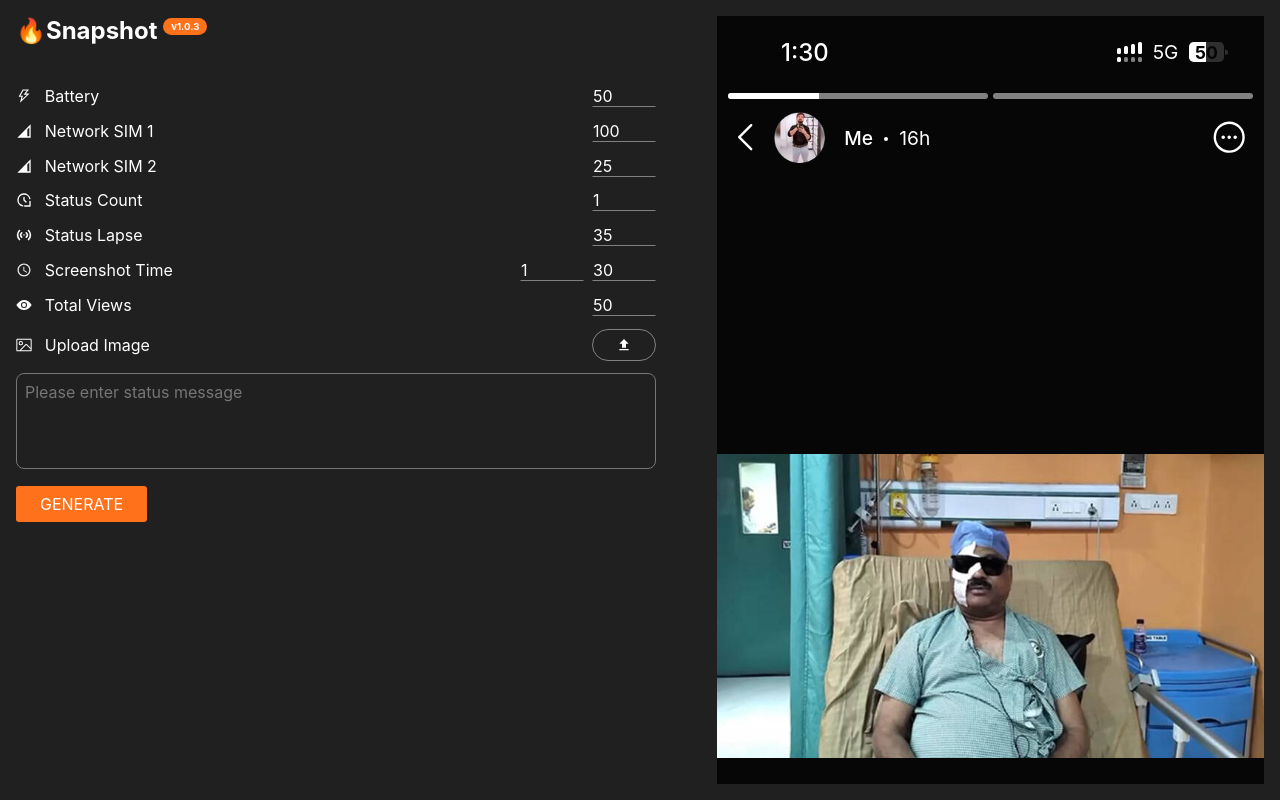
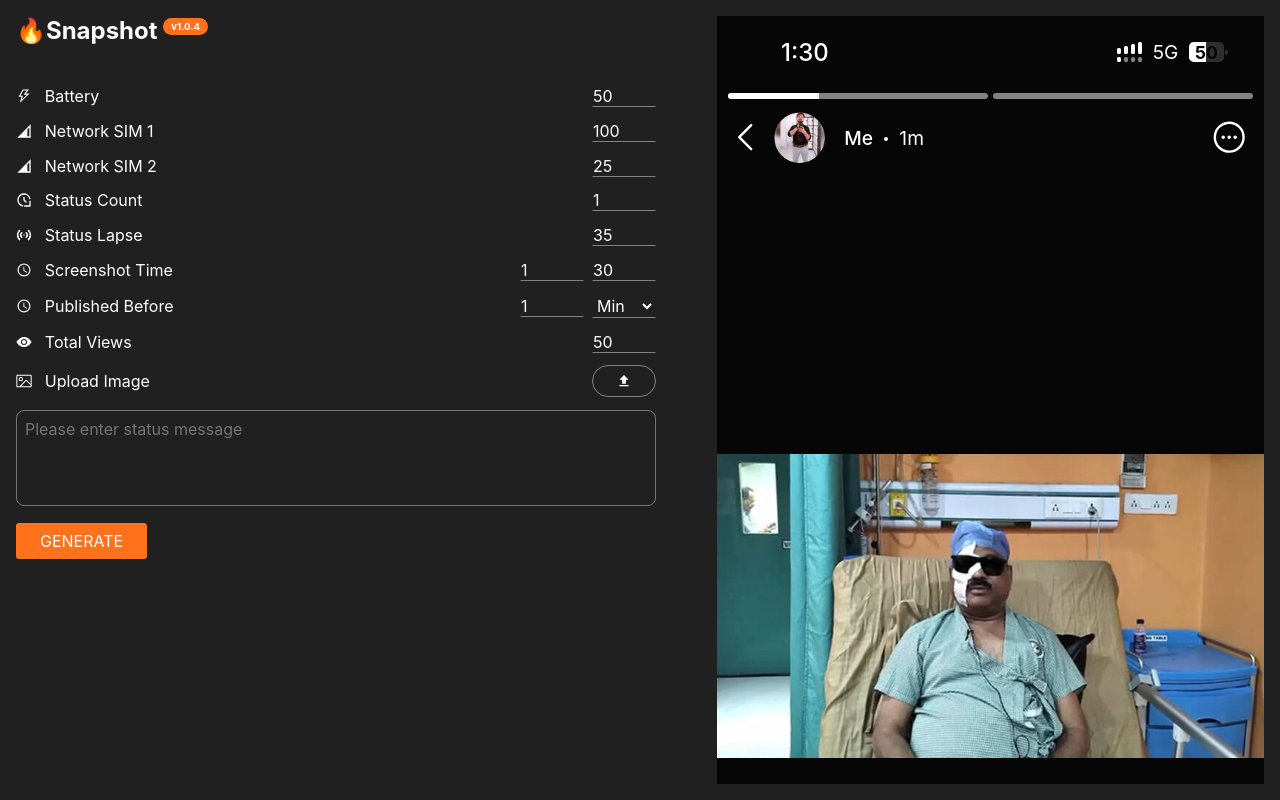
Before and after one commit to Biswajit-Gahan/fake_snaps, a React (Vite) app: page / in a window 1280 px wide. Built offline with nearby package versions, Linux system fonts and the light colour scheme; a small style sheet from the web is missing.

Commit message:
published before add

```diff
--- a/src/components/device-config/device-config.jsx
+++ b/src/components/device-config/device-config.jsx
@@ -9,6 +9,7 @@ import TotalViews from "./sub-components/total-views/total-views.jsx";
 import StatusMessage from "./sub-components/status-message/status-message.jsx";
 import UploadImage from "./sub-components/upload-image/upload-image.jsx";
 import GenerateImage from "./sub-components/generate-image/generate-image.jsx";
+import PublishedBefore from "./sub-components/published-before/published-before.jsx";
 
 export default function DeviceConfig() {
     return <div className={styles.deviceConfig_mainContainer}>
@@ -37,6 +38,10 @@ export default function DeviceConfig() {
         </div>
 
         <div className={styles.deviceConfig_wrapper}>
+            <PublishedBefore />
+        </div>
+
+        <div className={styles.deviceConfig_wrapper}>
             <TotalViews />
         </div>
 
--- /dev/null
+++ b/src/components/device-config/sub-components/published-before/controller/use-published-before.jsx
@@ -0,0 +1,32 @@
+import {useDeviceContext} from "../../../../../context/device-context.jsx";
+
+export default function usePublishedBefore() {
+    const {state, dispatch} = useDeviceContext();
+
+    function handlerTimeInput(event) {
+        const value = +event.target.value.trim();
+
+        const min = 1;
+        const max = 60;
+
+        if(!value || value < min || value > max) return;
+
+        dispatch({
+            type: "SET_PUBLISHED_BEFORE_TIME",
+            payload: value,
+        })
+    }
+
+    function handlerTimeFormat(event) {
+        let value = event.target.value.trim();
+
+        dispatch({
+            type: "SET_PUBLISHED_BEFORE_TIME_FORMAT",
+            payload: value,
+        })
+    }
+
+    return {
+        publishedBeforeTime: state.publishedBeforeTime, publishedBeforeTimeFormat: state.publishedBeforeTimeFormat, handlerTimeInput, handlerTimeFormat
+    }
+}
--- /dev/null
+++ b/src/components/device-config/sub-components/published-before/published-before-styles.module.css
@@ -0,0 +1,41 @@
+.publishedBefore_mainContainer {
+    width: 100%;
+    display: flex;
+    align-items: center;
+    justify-content: space-between;
+    gap: 5rem;
+}
+
+.publishedBefore_container {
+    display: flex;
+    align-items: center;
+    gap: 0.8rem;
+}
+
+.publishedBefore_inputContainer {
+    display: flex;
+    align-items: center;
+    gap: 0.5rem;
+}
+
+.publishedBefore_input {
+    width: 4rem;
+    border: 0.05rem solid transparent;
+    outline: none;
+    background-color: transparent;
+    border-bottom-color: var(--bg-color);
+    font-size: inherit;
+    font-family: inherit;
+    color: inherit;
+}
+
+.publishedBefore_select {
+    width: 4rem;
+    border: 0.05rem solid transparent;
+    outline: none;
+    border-bottom-color: var(--bg-color);
+    font-size: inherit;
+    font-family: inherit;
+    background-color: #202020;
+    color: inherit;
+}
--- /dev/null
+++ b/src/components/device-config/sub-components/published-before/published-before.jsx
@@ -0,0 +1,27 @@
+import styles from "./published-before-styles.module.css";
+import {IoMdTime} from "react-icons/io";
+import usePublishedBefore from "./controller/use-published-before.jsx";
+
+export default function PublishedBefore() {
+    const {
+        publishedBeforeTime,
+        publishedBeforeTimeFormat,
+        handlerTimeInput,
+        handlerTimeFormat
+    } = usePublishedBefore();
+
+    return <div className={styles.publishedBefore_mainContainer}>
+        <div className={styles.publishedBefore_container}>
+            <IoMdTime />
+            Published Before
+        </div>
+        <div className={styles.publishedBefore_inputContainer}>
+            <input className={styles.publishedBefore_input} type="number" id={"status-count"} placeholder={"0"} min={1} max={60} value={publishedBeforeTime} onChange={handlerTimeInput}/>
+            <select className={styles.publishedBefore_select} value={publishedBeforeTimeFormat} onChange={handlerTimeFormat}>
+                <option value={"s"}>Sec</option>
+                <option value={"m"}>Min</option>
+                <option value={"h"}>Hr</option>
+            </select>
+        </div>
+    </div>
+}
--- a/src/components/device-simulator/device-simulator-styles.module.css
+++ b/src/components/device-simulator/device-simulator-styles.module.css
@@ -5,64 +5,3 @@
     color: var(--text-color);
     background-color: var(--bg-color-darker);
 }
-
-/*USER STATUS*/
-.userStatus_mainContainer {
-    display: flex;
-    align-items: center;
-    justify-content: space-between;
-    padding: 0 0.55rem;
-    margin-top: 0.15rem;
-    height: 4.5rem;
-}
-
-.userStatus_infoContainer {
-    display: flex;
-    align-items: center;
-}
-
-.userStatus_arrowIconContainer {
-    width: 2.4rem;
-    height: 2.4rem;
-}
-
-.userStatus_userAvatarContainer {
-    margin-left: 0.6rem;
-    width: 3.2rem;
-    height: 3.2rem;
-}
-
-.userStatus_userAvatar {
-    width: 100%;
-    height: auto;
-}
-
-.userStatus_timeContainer {
-    display: flex;
-    align-items: center;
-    margin-left: 1.2rem;
-    gap: 0.7rem;
-}
-
-.userStatus_meText {
-    font-size: 1.2rem;
-    font-weight: 500;
-}
-
-.userStatus_dotSeparator {
-    width: 0.25rem;
-    height: 0.25rem;
-    margin-top: 0.2rem;
-    border-radius: 50%;
-    background-color: var(--text-color);
-}
-
-.userStatus_hourText {
-    font-size: 1.2rem;
-}
-
-.userStatus_ellipsisIconContainer {
-    margin-right: 0.4rem;
-    width: 2.4rem;
-    height: 2.4rem;
-}
--- a/src/components/device-simulator/device-simulator.jsx
+++ b/src/components/device-simulator/device-simulator.jsx
@@ -1,42 +1,9 @@
 import styles from "./device-simulator-styles.module.css";
-import defaultAvatar from "../../assets/default-avatar.png";
 import StatusBar from "./sub-components/status-bar/status-bar.jsx";
 import Navbar from "./sub-components/navbar/navbar.jsx";
 import StatusDescription from "./sub-components/status-description/status-description.jsx";
 import StatusMedia from "./sub-components/status-media-image/status-media-image.jsx";
-
-function EllipsisIcon() {
-    return <svg xmlns="http://www.w3.org/2000/svg" fill="none" viewBox="0 0 24 24" strokeWidth={1.5} stroke="currentColor" className="size-6">
-        <path strokeLinecap="round" strokeLinejoin="round" d="M8.625 12a.375.375 0 1 1-.75 0 .375.375 0 0 1 .75 0Zm0 0H8.25m4.125 0a.375.375 0 1 1-.75 0 .375.375 0 0 1 .75 0Zm0 0H12m4.125 0a.375.375 0 1 1-.75 0 .375.375 0 0 1 .75 0Zm0 0h-.375M21 12a9 9 0 1 1-18 0 9 9 0 0 1 18 0Z" />
-    </svg>
-}
-
-function ArrowLeftIcon() {
-    return <svg xmlns="http://www.w3.org/2000/svg" fill="none" viewBox="0 0 24 24" strokeWidth={1.5} stroke="currentColor" className="size-6">
-        <path strokeLinecap="round" strokeLinejoin="round" d="M15.75 19.5 8.25 12l7.5-7.5" />
-    </svg>
-}
-
-function UserStatus() {
-    return <div className={styles.userStatus_mainContainer}>
-        <div className={styles.userStatus_infoContainer}>
-            <div className={styles.userStatus_arrowIconContainer}>
-                <ArrowLeftIcon />
-            </div>
-            <div className={styles.userStatus_userAvatarContainer}>
-                <img className={styles.userStatus_userAvatar} src={defaultAvatar} alt="avatar"/>
-            </div>
-            <div className={styles.userStatus_timeContainer}>
-                <p className={styles.userStatus_meText}>Me</p>
-                <div className={styles.userStatus_dotSeparator}/>
-                <p className={styles.userStatus_hourText}>16h</p>
-            </div>
-        </div>
-        <div className={styles.userStatus_ellipsisIconContainer}>
-            <EllipsisIcon />
-        </div>
-    </div>
-}
+import UserStatus from "./sub-components/user-status/user-status.jsx";
 
 export default function DeviceSimulator() {
     return <div className={styles.deviceSimulator_mainContainer} id={"device-simulator"}>
--- /dev/null
+++ b/src/components/device-simulator/sub-components/user-status/user-status-styles.module.css
@@ -0,0 +1,59 @@
+.userStatus_mainContainer {
+    display: flex;
+    align-items: center;
+    justify-content: space-between;
+    padding: 0 0.55rem;
+    margin-top: 0.15rem;
+    height: 4.5rem;
+}
+
+.userStatus_infoContainer {
+    display: flex;
+    align-items: center;
+}
+
+.userStatus_arrowIconContainer {
+    width: 2.4rem;
+    height: 2.4rem;
+}
+
+.userStatus_userAvatarContainer {
+    margin-left: 0.6rem;
+    width: 3.2rem;
+    height: 3.2rem;
+}
+
+.userStatus_userAvatar {
+    width: 100%;
+    height: auto;
+}
+
+.userStatus_timeContainer {
+    display: flex;
+    align-items: center;
+    margin-left: 1.2rem;
+    gap: 0.7rem;
+}
+
+.userStatus_meText {
+    font-size: 1.2rem;
+    font-weight: 500;
+}
+
+.userStatus_dotSeparator {
+    width: 0.25rem;
+    height: 0.25rem;
+    margin-top: 0.2rem;
+    border-radius: 50%;
+    background-color: var(--text-color);
+}
+
+.userStatus_hourText {
+    font-size: 1.2rem;
+}
+
+.userStatus_ellipsisIconContainer {
+    margin-right: 0.4rem;
+    width: 2.4rem;
+    height: 2.4rem;
+}
--- /dev/null
+++ b/src/components/device-simulator/sub-components/user-status/user-status.jsx
@@ -0,0 +1,42 @@
+import styles from "./user-status-styles.module.css";
+import defaultAvatar from "../../../../assets/default-avatar.png";
+import {useDeviceContext} from "../../../../context/device-context.jsx";
+
+function EllipsisIcon() {
+    return <svg xmlns="http://www.w3.org/2000/svg" fill="none" viewBox="0 0 24 24" strokeWidth={1.5} stroke="currentColor" className="size-6">
+        <path strokeLinecap="round" strokeLinejoin="round" d="M8.625 12a.375.375 0 1 1-.75 0 .375.375 0 0 1 .75 0Zm0 0H8.25m4.125 0a.375.375 0 1 1-.75 0 .375.375 0 0 1 .75 0Zm0 0H12m4.125 0a.375.375 0 1 1-.75 0 .375.375 0 0 1 .75 0Zm0 0h-.375M21 12a9 9 0 1 1-18 0 9 9 0 0 1 18 0Z" />
+    </svg>
+}
+
+function ArrowLeftIcon() {
+    return <svg xmlns="http://www.w3.org/2000/svg" fill="none" viewBox="0 0 24 24" strokeWidth={1.5} stroke="currentColor" className="size-6">
+        <path strokeLinecap="round" strokeLinejoin="round" d="M15.75 19.5 8.25 12l7.5-7.5" />
+    </svg>
+}
+
+export default function UserStatus() {
+    const {
+        state: {
+            publishedBeforeTime,
+            publishedBeforeTimeFormat,
+        }
+    } = useDeviceContext();
+    return <div className={styles.userStatus_mainContainer}>
+        <div className={styles.userStatus_infoContainer}>
+            <div className={styles.userStatus_arrowIconContainer}>
+                <ArrowLeftIcon />
+            </div>
+            <div className={styles.userStatus_userAvatarContainer}>
+                <img className={styles.userStatus_userAvatar} src={defaultAvatar} alt="avatar"/>
+            </div>
+            <div className={styles.userStatus_timeContainer}>
+                <p className={styles.userStatus_meText}>Me</p>
+                <div className={styles.userStatus_dotSeparator}/>
+                <p className={styles.userStatus_hourText}>{publishedBeforeTime}{publishedBeforeTimeFormat}</p>
+            </div>
+        </div>
+        <div className={styles.userStatus_ellipsisIconContainer}>
+            <EllipsisIcon />
+        </div>
+    </div>
+}
--- a/src/context/device-context.jsx
+++ b/src/context/device-context.jsx
@@ -9,6 +9,8 @@ const initialState = {
     statusLapse: 35,
     screenshotHour: 1,
     screenshotMinute: 30,
+    publishedBeforeTime: 1,
+    publishedBeforeTimeFormat: "m",
     totalViews: 50,
     image: defaultThumbnail,
     statusMessage: "",
@@ -48,6 +50,12 @@ function reducer(state, {type, payload}) {
         case "SET_IMAGE": {
             return {...state, image: payload};
         }
+        case "SET_PUBLISHED_BEFORE_TIME": {
+            return {...state, publishedBeforeTime: payload};
+        }
+        case "SET_PUBLISHED_BEFORE_TIME_FORMAT": {
+            return {...state, publishedBeforeTimeFormat: payload};
+        }
         default: return {...state};
     }
 }
--- a/src/pages/home/home.jsx
+++ b/src/pages/home/home.jsx
@@ -6,7 +6,7 @@ export default function Home() {
     return <div className={styles.home_mainContainer}>
         <div className={styles.home_mainWrapper}>
             <div className={styles.home_deviceConfigContainer}>
-                <h2 className={styles.home_brandName}>🔥Snapshot <sup className={styles.home_version}>v1.0.3</sup></h2>
+                <h2 className={styles.home_brandName}>🔥Snapshot <sup className={styles.home_version}>v1.0.4</sup></h2>
                 <DeviceConfig />
             </div>
             <div className={styles.home_deviceSimulatorContainer}>
```
